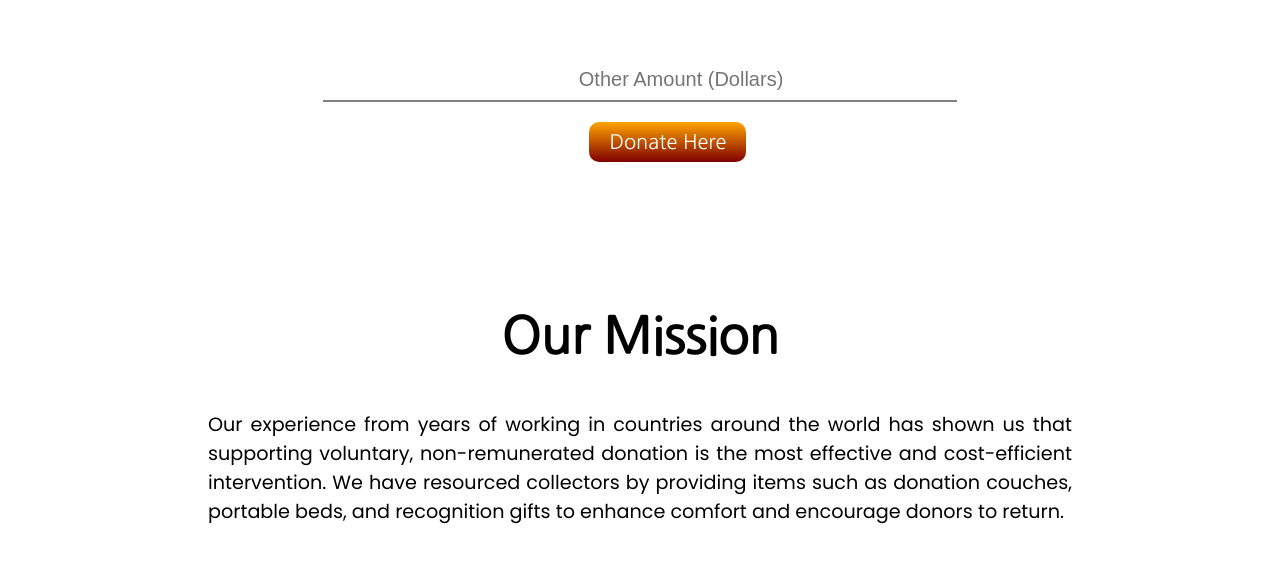
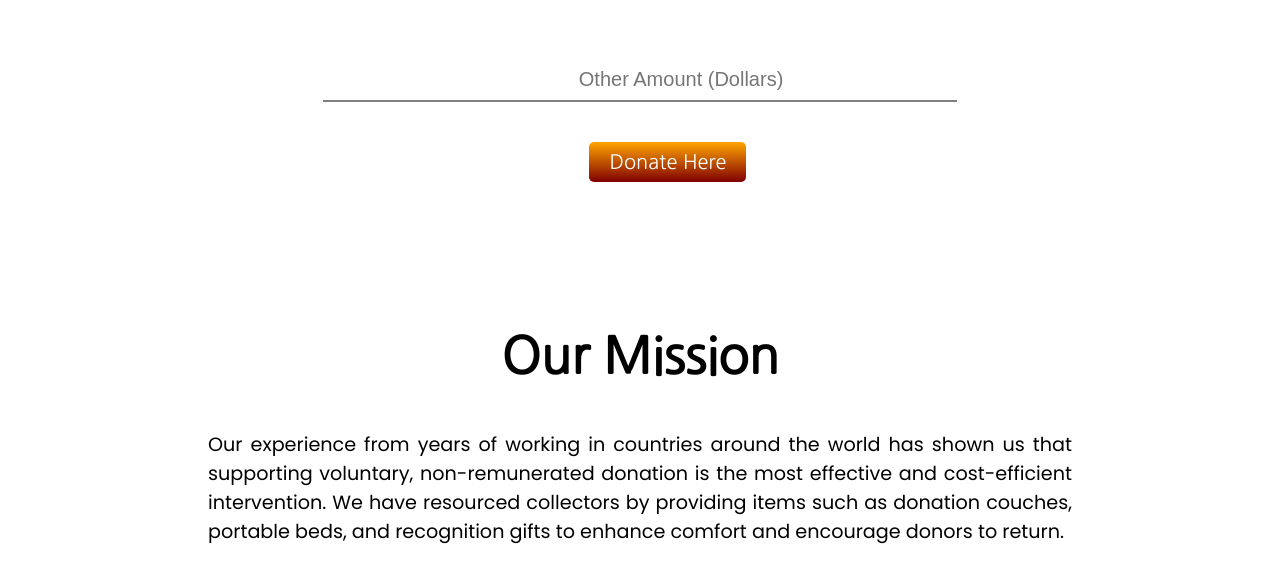
Before and after one commit to marufhasan566/Donate-For-Life-M-01, a plain HTML site: page index.html in a window 1280 px wide. Shown: the part 1256-1844 px from the top of the page. Drawn offline with Linux system fonts and the light colour scheme; a web font is replaced by a local one.

Commit message:
Final Touch

```diff
--- a/index.html
+++ b/index.html
@@ -53,7 +53,7 @@
         </div>
         <div class="donate-now">
             <input type="number" placeholder="Other Amount (Dollars)">
-            <hr><br>
+            <hr><br><br>
             <a href="https://donate-for-humanity.org" target="_blank">Donate Here</a>
             <br>
         </div>
--- a/style.css
+++ b/style.css
@@ -101,7 +101,7 @@ body {
     color: white;
     background-image: linear-gradient(orange, maroon);
     padding: 10px 20px;
-    border-radius: 10px;
+    border-radius: 5px;
     margin-left: 46%;
 
 }
```
